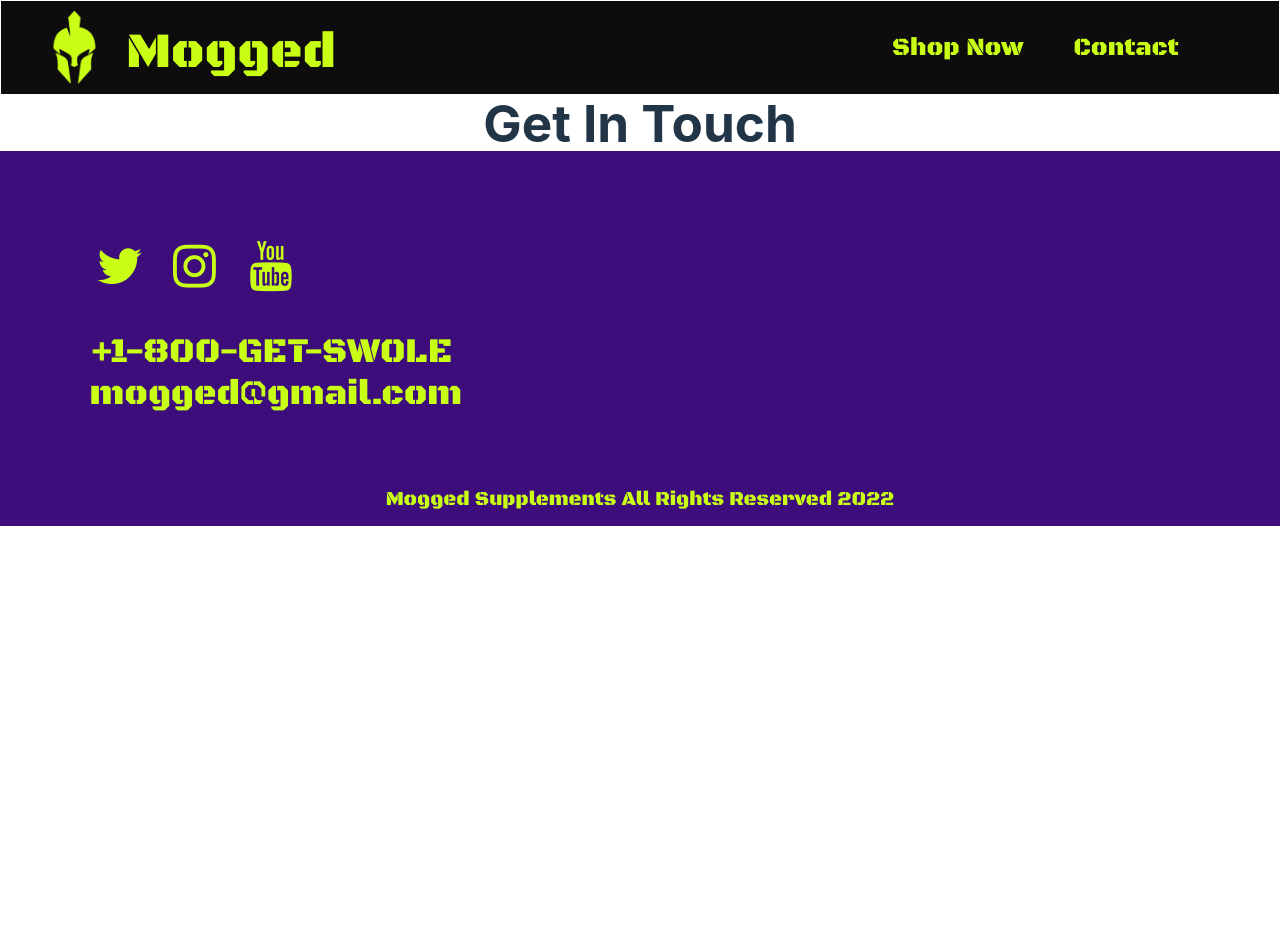
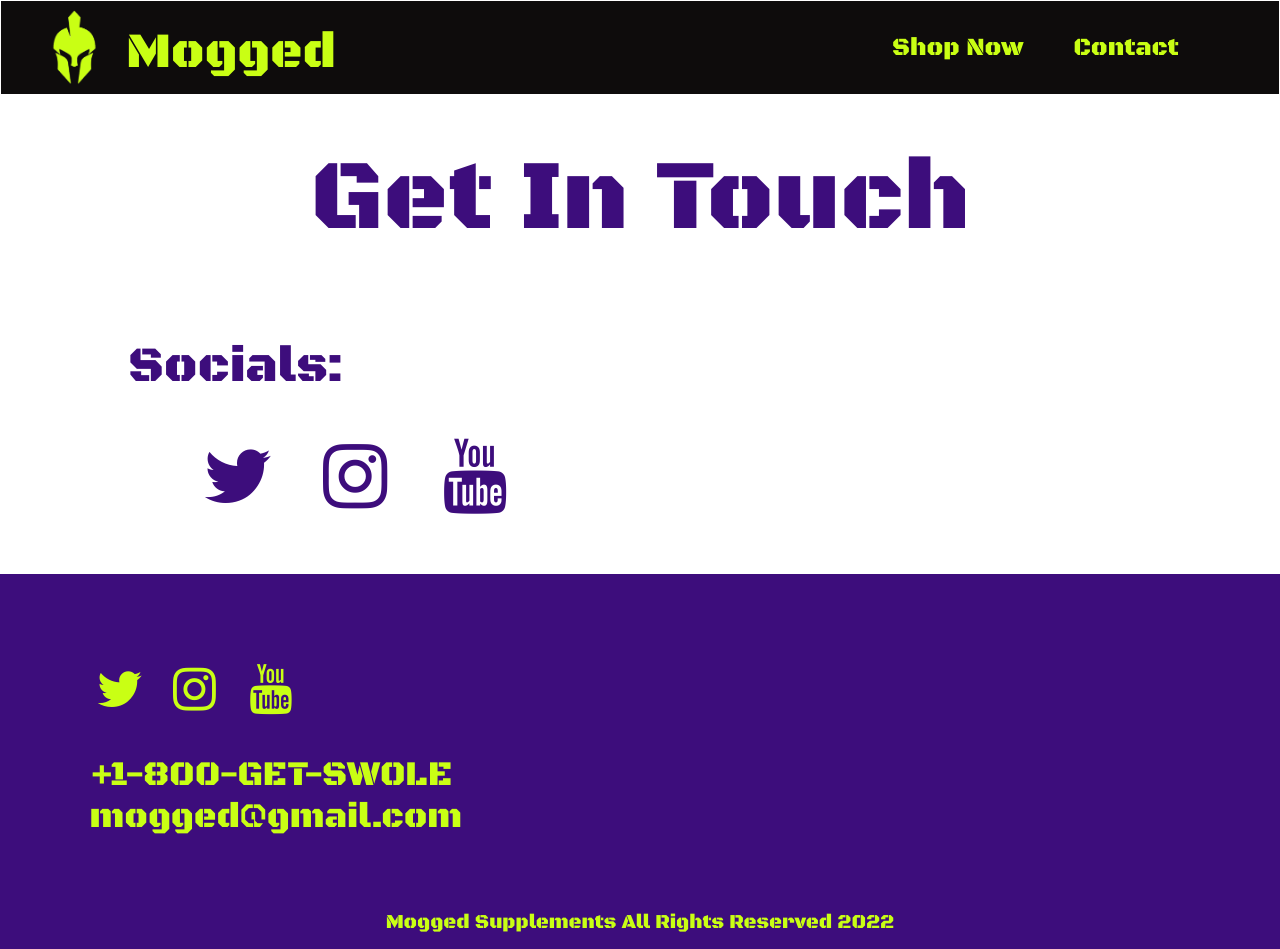
Before and after one commit to allforthe64/Mogged, a React (Vite) app in the folder mogged/: page /contact in a window 1280 px wide. Before the commit the page ends 800 px from the top, so only its background shows below. Built offline with nearby package versions, Linux system fonts and the light colour scheme.

Commit message:
added socials container to contact page and added routes

```diff
--- a/mogged/src/App.css
+++ b/mogged/src/App.css
@@ -2,6 +2,7 @@
 #root {
   width: 100%;
   text-align: center;
+  background-color: white;
 }
 
 .logo {
@@ -29,6 +30,22 @@
   a:nth-of-type(2) .logo {
     animation: logo-spin infinite 20s linear;
   }
+}
+
+
+.acid {
+  color: #C9FF14;
+}
+
+.white {
+  color: white;
+}
+.white-background {
+  background-color: white;
+}
+
+.purple {
+  color: #3D0D7C;
 }
 
 .card {
@@ -72,6 +89,10 @@
   margin-bottom: 100px;
 }
 
+.container {
+  display: flex;
+  justify-content: center;
+}
 
 
 .navbar {
@@ -144,11 +165,19 @@
     margin-left: 50px;
 }
 
+.icons-con-2 {
+  display: flex;
+  width: 20%;
+  justify-content: space-evenly;
+  margin-left: 15px;
+}
+
 .contact-con {
   display: flex;
   flex-direction: column;
   margin-left: 7%;
 }
+
 
 .fa {
   padding: 20px;
@@ -159,6 +188,15 @@
   margin-top: 70px;
 }
 
+.larger-logo {
+  padding: 60px;
+  font-size: 75px;
+  width: 75px;
+  text-align: center;
+  text-decoration: none;
+  margin-top: 0px;
+}
+
 .footer-tag {
     font-size: 20px;
     line-height: 32px;
--- a/mogged/src/App.jsx
+++ b/mogged/src/App.jsx
@@ -2,6 +2,7 @@ import { useState } from 'react'
 import reactLogo from './assets/react.svg'
 import './App.css'
 import './home.css'
+import './contact.css'
 import {Route, Routes} from "react-router-dom"
 
 //component imports
--- /dev/null
+++ b/mogged/src/components/Socials.jsx
@@ -0,0 +1,14 @@
+export default function Socials () {
+    return (
+        <div className="container">
+            <div className="socials-div">
+                <h2 className="spacer-4 purple contact-header-2">Socials:</h2>
+                <div className="icons-con-2">
+                    <a href="#" className="fa fa-twitter purple larger-logo"></a>
+                    <a href='#' className="fa fa-instagram purple larger-logo"></a>
+                    <a href='#' className="fa fa-youtube purple larger-logo"></a>
+                </div>
+            </div>
+        </div>
+    )
+}
--- a/mogged/src/components/contact.jsx
+++ b/mogged/src/components/contact.jsx
@@ -1,7 +1,9 @@
+import Socials from './Socials'
 export default function Contact () {
     return (
-        <div>
-            <h1>Get In Touch</h1>
+        <div className='white-background'>
+            <h1 className='spacer-3 purple contact-header-1'>Get In Touch</h1>
+            <Socials className='spacer-4'/>
         </div>
     )
 }
--- /dev/null
+++ b/mogged/src/contact.css
@@ -0,0 +1,20 @@
+* {
+    box-sizing: border-box;
+    margin: 0;
+    padding: 0;
+}
+
+.socials-div {
+    width: 80%;
+    text-align: left;
+}
+
+.contact-header-1 {
+    font-family: 'Black Ops One', cursive;
+    font-size: 100px;
+}
+
+.contact-header-2 {
+    font-family: 'Black Ops One', cursive;
+    font-size: 50px;
+}
--- a/mogged/src/home.css
+++ b/mogged/src/home.css
@@ -2,21 +2,6 @@
     box-sizing: border-box;
     margin: 0;
     padding: 0;
-}
-
-.acid {
-    color: #C9FF14;
-}
-
-.white {
-    color: white;
-}
-.white-background {
-    background-color: white;
-}
-
-.purple {
-    color: #3D0D7C;
 }
 
 .home-header-1 {
```
